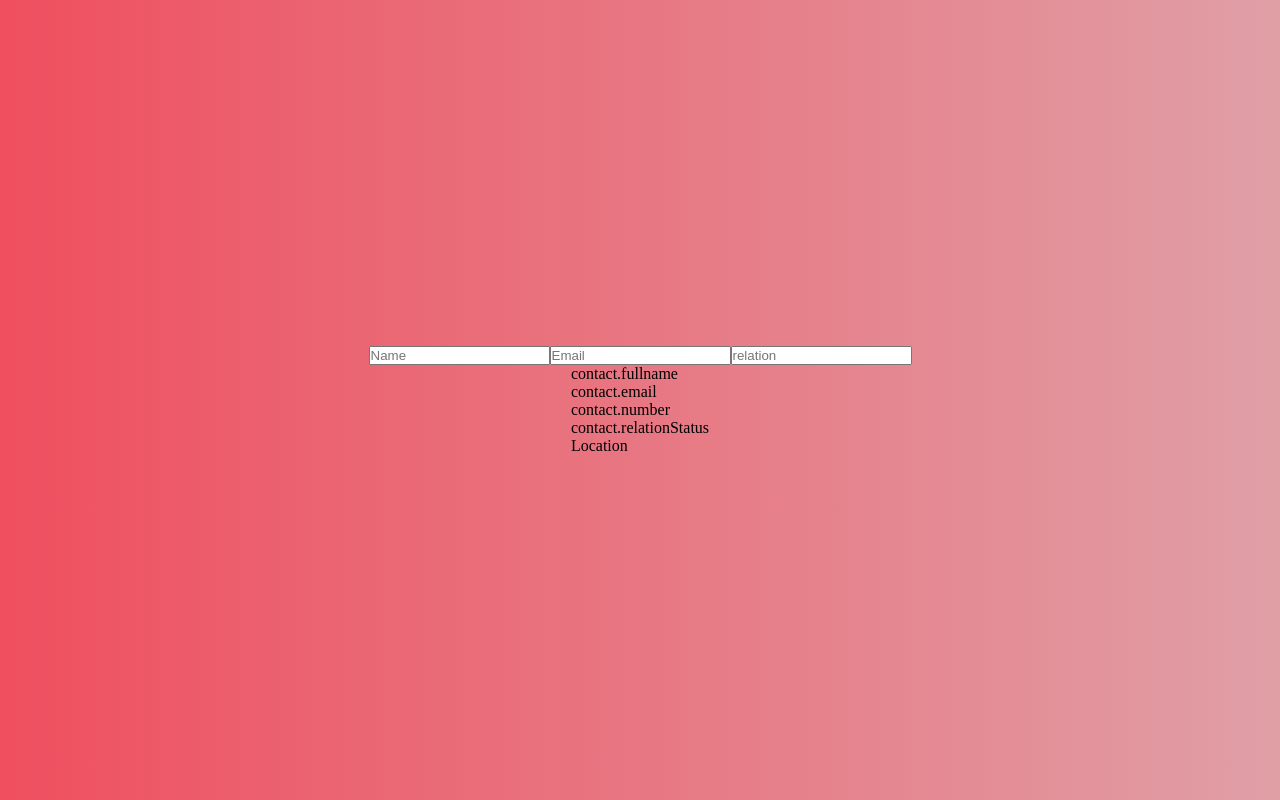
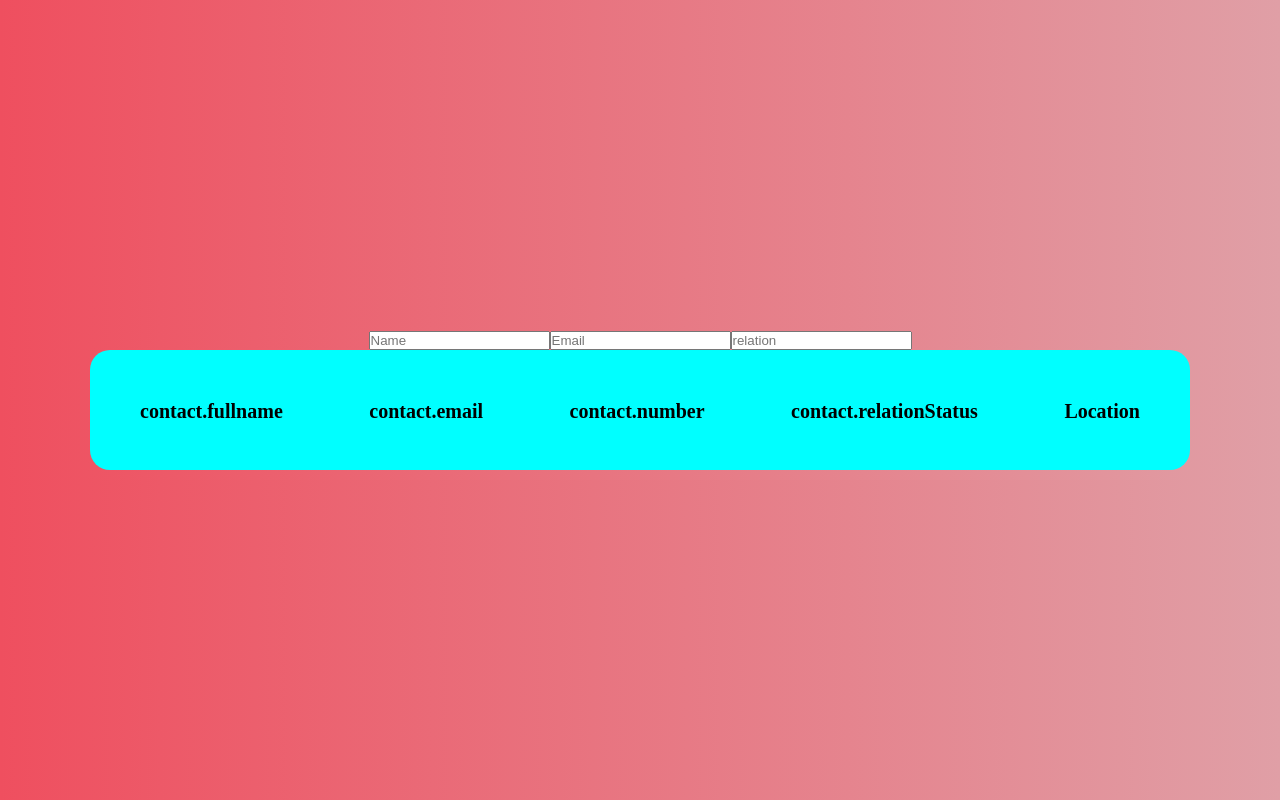
Before and after one commit to fadlalah-taher/Address-Book, a React (Create React App) app in the folder address-book/: page /Contacts in a window 1280 px wide. Built offline with nearby package versions, Linux system fonts and the light colour scheme; no server answers.

Commit message:
Adding css to Contacts.js

```diff
--- a/address-book/src/index.css
+++ b/address-book/src/index.css
@@ -126,10 +126,12 @@ form select:focus{
   font-size: 14px;
 }
 /* Contact */
-
+.contact{
+  display: flex;
+}
 .contact-container{
   display: flex;
-  flex-direction: column;
+  /* flex-direction: column; */
   justify-content: space-between;
   width: 900px;
   height: 400px;
@@ -140,7 +142,28 @@ form select:focus{
   font-weight: 600;
   /* margin-bottom: 20px; */
 }
-.contact-container > div:first-child{
+.contact-container .contact-left > div:first-child{
   font-size: 40px;
   font-weight: 900;
 }
+.contact-left{
+  display: flex;
+  flex-direction: column;
+  gap: 20px;
+}
+.deleteIcon{
+  cursor: pointer;
+}
+/* Contacts */
+.contacts-container{
+  display: flex;
+  justify-content: space-between;
+  width: 1100px;
+  height: 120px;
+  padding: 50px;
+  border-radius: 20px;
+  background-color: aqua;
+  font-size: 20px;
+  font-weight: 600;
+  /* margin-bottom: 20px; */
+}
```
